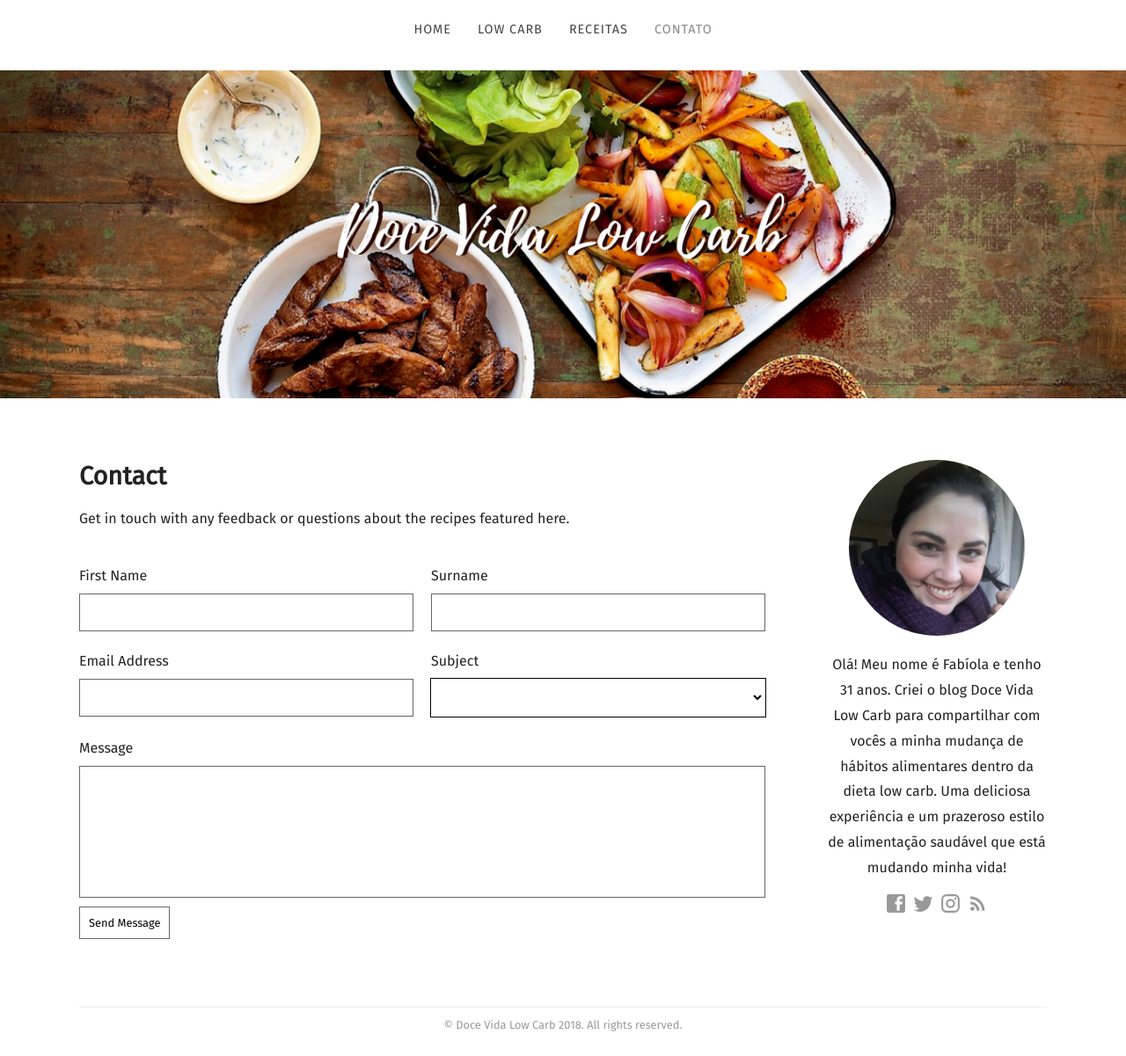
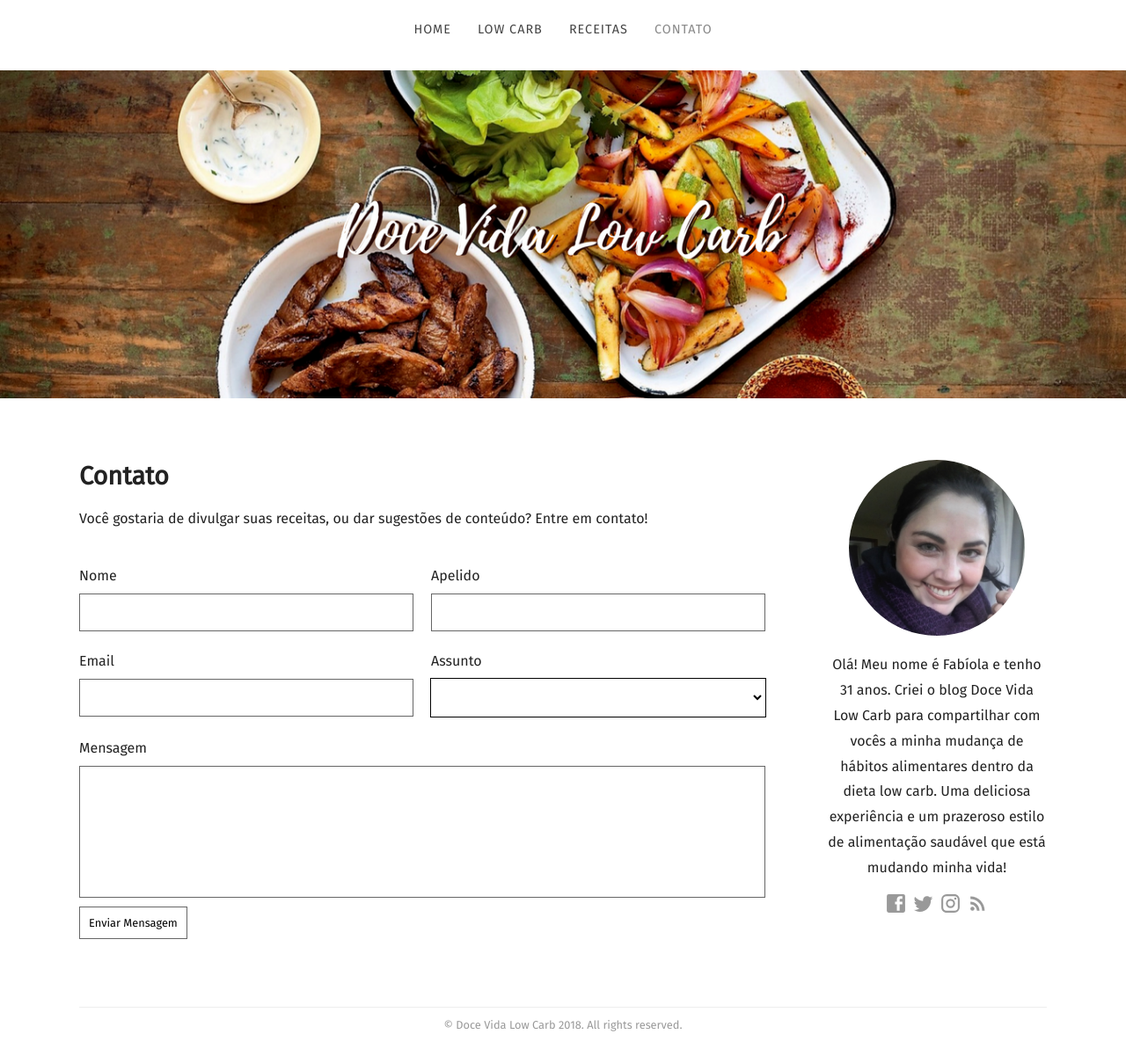
Before and after one commit to docevidalowcarb/docevidalowcarb.github.io, a Jekyll site: the page built from contato.html, in a window 1280 px wide and 1201 px high. Shown: the whole window at 88% size. Built offline with Jekyll 4.4.1, drawn with Linux system fonts in a browser that asks for light colours; some web fonts are replaced.

Commit message:
Páginas de contato

```diff
--- a/contact-success.html
+++ b/contact-success.html
@@ -1,6 +1,6 @@
 ---
 title: Contact Success
 ---
-<h1>Message sent!</h1>
+<h1>Mensagem enviada com sucesso.</h1>
 
-<p>I'll be in touch soon.</p>
+<p>Entraremos em contato em breve!</p>
--- a/contato.html
+++ b/contato.html
@@ -1,8 +1,8 @@
 ---
 title: Contact
 ---
-<h1>Contact</h1>
-<p class="editable">Get in touch with any feedback or questions about the recipes featured here.</p>
+<h1>Contato</h1>
+<p class="editable">Você gostaria de divulgar suas receitas, ou dar sugestões de conteúdo? Entre em contato!</p>
 
 <form method="post" action="{{ site.baseurl }}/contact-success/">
 		<input type="hidden" name="_to" value="{{ site.data.email }}" />
@@ -10,34 +10,34 @@ title: Contact
 
 	<div class="contain">
 		<div class="split">
-			<label for="first-name">First Name</label>
+			<label for="first-name">Nome</label>
 			<input type="text" name="first-name" id="first-name" />
 		</div>
 		<div class="split">
-			<label for="surname">Surname</label>
+			<label for="surname">Apelido</label>
 			<input type="text" name="surname" id="surname" />
 		</div>
 	</div>
 
 	<div class="contain">
 		<div class="split">
-			<label for="email">Email Address</label>
+			<label for="email">Email</label>
 			<input type="email" name="email" id="email" required />
 		</div>
 
 		<div class="split">
-			<label for="subject">Subject</label>
+			<label for="subject">Assunto</label>
 			<select id="subject" name="subject">
-				<option value="enquiry">Enquiry</option>
-				<option value="suggestion">Suggestion</option>
-				<option value="press">Press</option>
-				<option value="other">Other</option>
+				<option value="enquiry">Receitas</option>
+				<option value="suggestion">Sugestões</option>
+				<option value="press">Divulgação</option>
+				<option value="other">Outros</option>
 			</select>
 		</div>
 	</div>
 
-	<label for="message">Message</label>
+	<label for="message">Mensagem</label>
 	<textarea name="message" id="message"></textarea>
 
-	<input type="submit" value="Send Message" />
+	<input type="submit" value="Enviar Mensagem" />
 </form>
```
